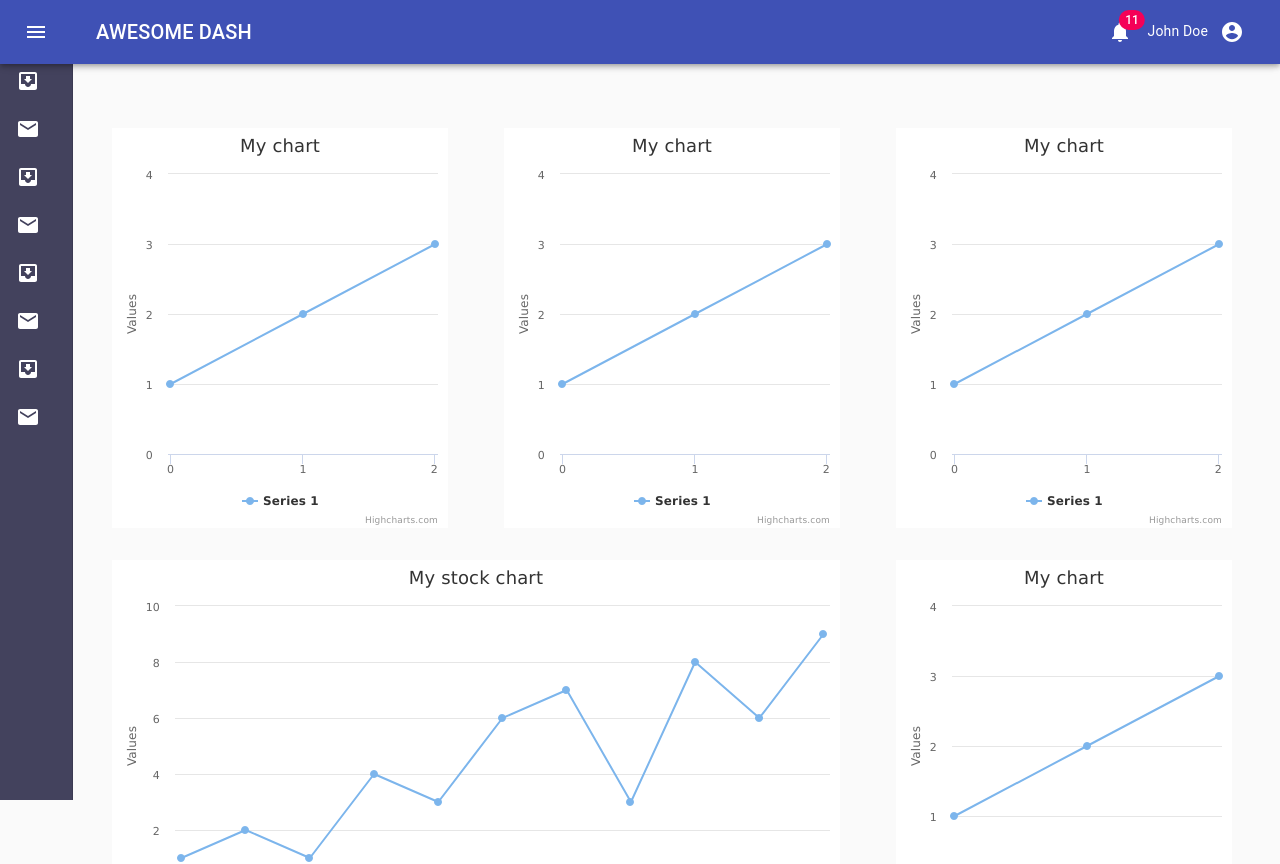
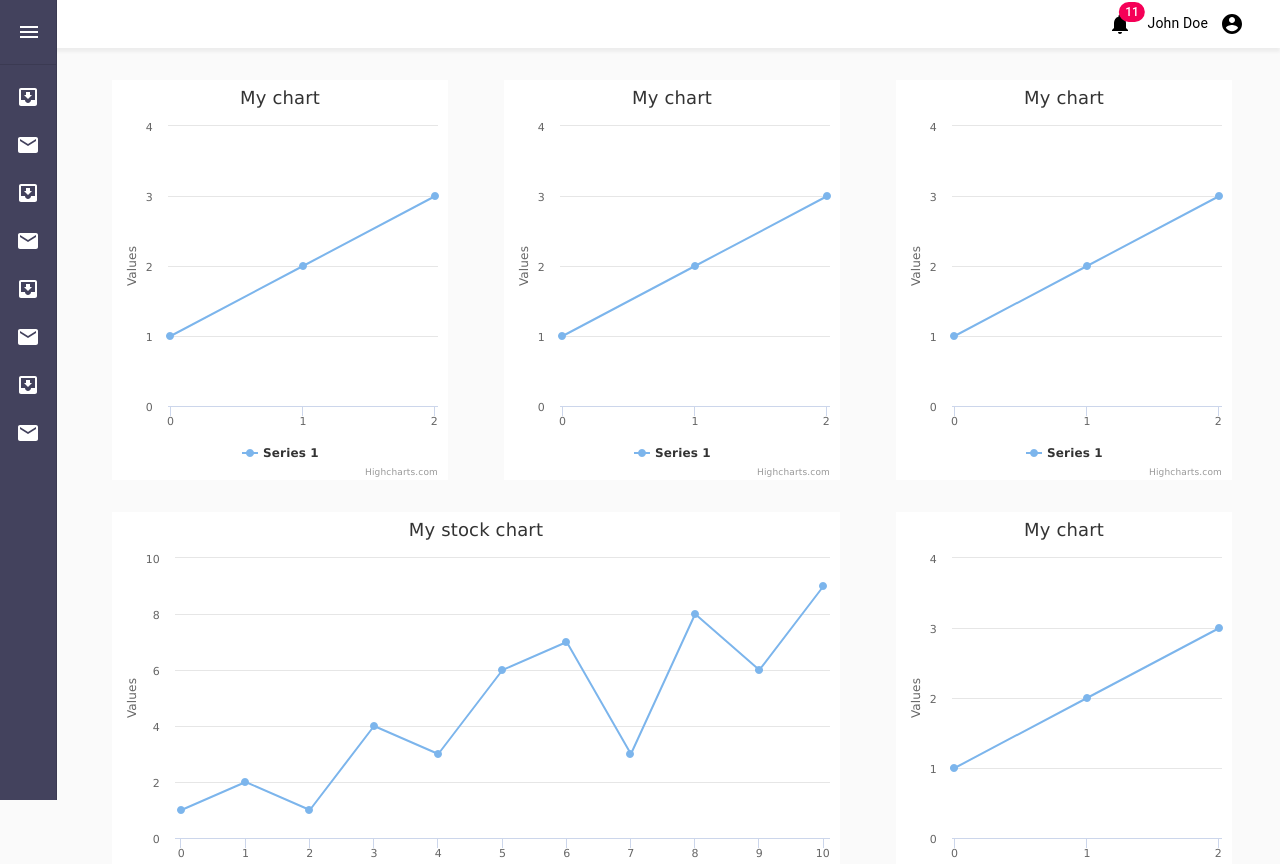
Before and after one commit to Niravpatel129/dashboard-design-prototype, a React (Create React App) app: page /dashboard in a window 1280 px wide. Shown: the top 864 px of the page. Built offline with nearby package versions, Linux system fonts and the light colour scheme.

Commit message:
progress to dashboard

```diff
--- a/src/components/ChartsContent/ChartsContent.scss
+++ b/src/components/ChartsContent/ChartsContent.scss
@@ -1,5 +1,5 @@
 .ChartsContent {
-  margin-top: 8rem;
+  margin-top: 1rem;
   margin-left: 7rem;
   margin-right: 3rem;
   box-sizing: border-box;
--- a/src/components/Login/ForgotPassword.js
+++ b/src/components/Login/ForgotPassword.js
@@ -47,9 +47,8 @@ function ForgotPassword({ renderForgotPassword, renderRegister }) {
           display="block"
           gutterBottom
           className={classes.caption}
-        >
-          <p onClick={renderForgotPassword}>Forgot Password</p>
-        </Typography>
+        ></Typography>
+        <br />
         <div className="buttons">
           <Button variant="contained" onClick={onSubmitRequest}>
             Submit Request
--- a/src/components/Login/Login.js
+++ b/src/components/Login/Login.js
@@ -4,6 +4,7 @@ import TextField from "@material-ui/core/TextField";
 import Button from "@material-ui/core/Button";
 import { Typography } from "@material-ui/core";
 import { makeStyles } from "@material-ui/core/styles";
+import { useHistory } from "react-router-dom";
 
 const useStyles = makeStyles({
   h1: {
@@ -16,6 +17,12 @@ const useStyles = makeStyles({
 
 function Login({ renderForgotPassword, renderRegister }) {
   const classes = useStyles();
+  let history = useHistory();
+
+  const handleLogin = () => {
+    console.log("login");
+    history.push("/dashboard");
+  };
 
   return (
     <div className="login">
@@ -47,10 +54,14 @@ function Login({ renderForgotPassword, renderRegister }) {
           gutterBottom
           className={classes.caption}
         >
-          <p onClick={renderForgotPassword}>Forgot Password</p>
+          <p className="redirectLink" onClick={renderForgotPassword}>
+            Forgot Password
+          </p>
         </Typography>
         <div className="buttons">
-          <Button variant="contained">Login</Button>
+          <Button variant="contained" onClick={handleLogin}>
+            Login
+          </Button>
           <Button variant="outlined" onClick={renderRegister}>
             Signup
           </Button>
--- a/src/components/Login/Register.js
+++ b/src/components/Login/Register.js
@@ -91,7 +91,9 @@ function Register({ renderLogin }) {
           gutterBottom
           className={classes.caption}
         >
-          <p onClick={renderLogin}>Already have an account? Login</p>
+          <p className="redirectLink" onClick={renderLogin}>
+            Already have an account? Login
+          </p>
         </Typography>
         <div className="buttons">
           <Button variant="outlined" onClick={handleSignup}>
--- a/src/components/Navigation/NavBar.js
+++ b/src/components/Navigation/NavBar.js
@@ -1,17 +1,14 @@
 import React from "react";
 import clsx from "clsx";
-import { makeStyles, useTheme } from "@material-ui/core/styles";
+import { makeStyles } from "@material-ui/core/styles";
 import Drawer from "@material-ui/core/Drawer";
 import AppBar from "@material-ui/core/AppBar";
 import Toolbar from "@material-ui/core/Toolbar";
 import List from "@material-ui/core/List";
 import CssBaseline from "@material-ui/core/CssBaseline";
-import Typography from "@material-ui/core/Typography";
 import Divider from "@material-ui/core/Divider";
 import IconButton from "@material-ui/core/IconButton";
 import MenuIcon from "@material-ui/icons/Menu";
-import ChevronLeftIcon from "@material-ui/icons/ChevronLeft";
-import ChevronRightIcon from "@material-ui/icons/ChevronRight";
 import ListItem from "@material-ui/core/ListItem";
 import ListItemIcon from "@material-ui/core/ListItemIcon";
 import ListItemText from "@material-ui/core/ListItemText";
@@ -31,12 +28,30 @@ const useStyles = makeStyles(theme => ({
   },
   drawerTheme: {
     backgroundColor: "#43425D",
-    color: "white"
+    color: "white",
+    zIndex: 9999
+  },
+  paperTheme: {
+    width: "40px"
+  },
+  listItemTheme: {},
+  toolbarTheme: {
+    backgroundColor: "white",
+    color: "black",
+    boxShadow: "none"
+  },
+  toolbar: {
+    display: "flex",
+    alignItems: "center",
+    justifyContent: "flex-end",
+    padding: theme.spacing(0, 1),
+    ...theme.mixins.toolbar
   },
   appBar: {
-    zIndex: theme.zIndex.drawer + 1,
+    boxShadow: " 0 4px 3px 0 rgba(0, 0, 0, 0.05)",
     transition: theme.transitions.create(["width", "margin"], {
       easing: theme.transitions.easing.sharp,
+
       duration: theme.transitions.duration.leavingScreen
     })
   },
@@ -49,7 +64,7 @@ const useStyles = makeStyles(theme => ({
     })
   },
   menuButton: {
-    marginRight: 36
+    marginRight: "-5px"
   },
   hide: {
     display: "none"
@@ -74,22 +89,21 @@ const useStyles = makeStyles(theme => ({
     overflowX: "hidden",
     width: theme.spacing(7) + 1,
     [theme.breakpoints.up("sm")]: {
-      width: theme.spacing(9) + 1
+      // width: theme.spacing(9) + 1
     }
   }
 }));
 
 export default function MiniDrawer() {
   const classes = useStyles();
-  const theme = useTheme();
   const [open, setOpen] = React.useState(false);
 
-  const handleDrawerOpen = () => {
-    setOpen(true);
-  };
-
   const handleDrawerClose = () => {
-    setOpen(false);
+    if (open) {
+      setOpen(false);
+    } else {
+      setOpen(true);
+    }
   };
 
   return (
@@ -101,22 +115,8 @@ export default function MiniDrawer() {
           [classes.appBarShift]: open
         })}
       >
-        <div className="menubar">
-          <Toolbar className={classes.menubar}>
-            <IconButton
-              color="inherit"
-              aria-label="open drawer"
-              onClick={handleDrawerOpen}
-              edge="start"
-              className={clsx(classes.menuButton, {
-                [classes.hide]: open
-              })}
-            >
-              <MenuIcon />
-            </IconButton>
-            <Typography variant="h6" noWrap>
-              AWESOME DASH
-            </Typography>
+        <div className="toolbar">
+          <Toolbar className={classes.toolbarTheme} variant="dense">
             <div className="inside">
               <IconButton
                 aria-label="show 11 new notifications"
@@ -154,12 +154,11 @@ export default function MiniDrawer() {
         }}
       >
         <div className={classes.toolbar}>
+          {open && <h4>AWESOME DASH</h4>}
           <IconButton onClick={handleDrawerClose}>
-            {theme.direction === "rtl" ? (
-              <ChevronRightIcon />
-            ) : (
-              <ChevronLeftIcon />
-            )}
+            <MenuIcon
+              className={clsx(classes.drawerTheme, classes.menuButton)}
+            />
           </IconButton>
         </div>
         <Divider />
@@ -174,7 +173,7 @@ export default function MiniDrawer() {
             "Chat Room",
             "Calender"
           ].map((text, index) => (
-            <ListItem button key={text}>
+            <ListItem button key={text} className={classes.listItemTheme}>
               <ListItemIcon className={classes.drawerTheme}>
                 {index % 2 === 0 ? <InboxIcon /> : <MailIcon />}
               </ListItemIcon>
--- a/src/pages/DashboardPage.js
+++ b/src/pages/DashboardPage.js
@@ -1,12 +1,29 @@
 import React from "react";
 import Navbar from "../components/Navigation/NavBar";
 import ChartsContent from "../components/ChartsContent/ChartsContent";
+import { makeStyles } from "@material-ui/core";
+
+const useStyles = makeStyles(theme => ({
+  toolbar: {
+    display: "flex",
+    alignItems: "center",
+    justifyContent: "flex-end",
+    padding: theme.spacing(0, 1),
+    ...theme.mixins.toolbar
+  }
+}));
 
 function DashboardPage() {
+  const classes = useStyles();
+
   return (
     <div>
       <Navbar />
-      <ChartsContent />
+      <main className={classes.content}>
+        <div className={classes.toolbar} />
+
+        <ChartsContent />
+      </main>
     </div>
   );
 }
--- a/src/pages/loginPage.js
+++ b/src/pages/loginPage.js
@@ -6,7 +6,7 @@ import Register from "../components/Login/Register";
 import ForgotPassword from "../components/Login/ForgotPassword";
 
 function LoginPage() {
-  const [rendering, setRendering] = useState("register");
+  const [rendering, setRendering] = useState("login");
 
   const renderForgotPassword = () => {
     console.log("render forgot password");
--- a/src/pages/loginPage.scss
+++ b/src/pages/loginPage.scss
@@ -9,6 +9,10 @@
       width: 100%;
       height: 100%;
     }
+  }
+
+  .redirectLink {
+    cursor: pointer;
   }
 
   .login {
```
Also changed, not shown: 2 other files (tests, documents, lock files or other folders).
